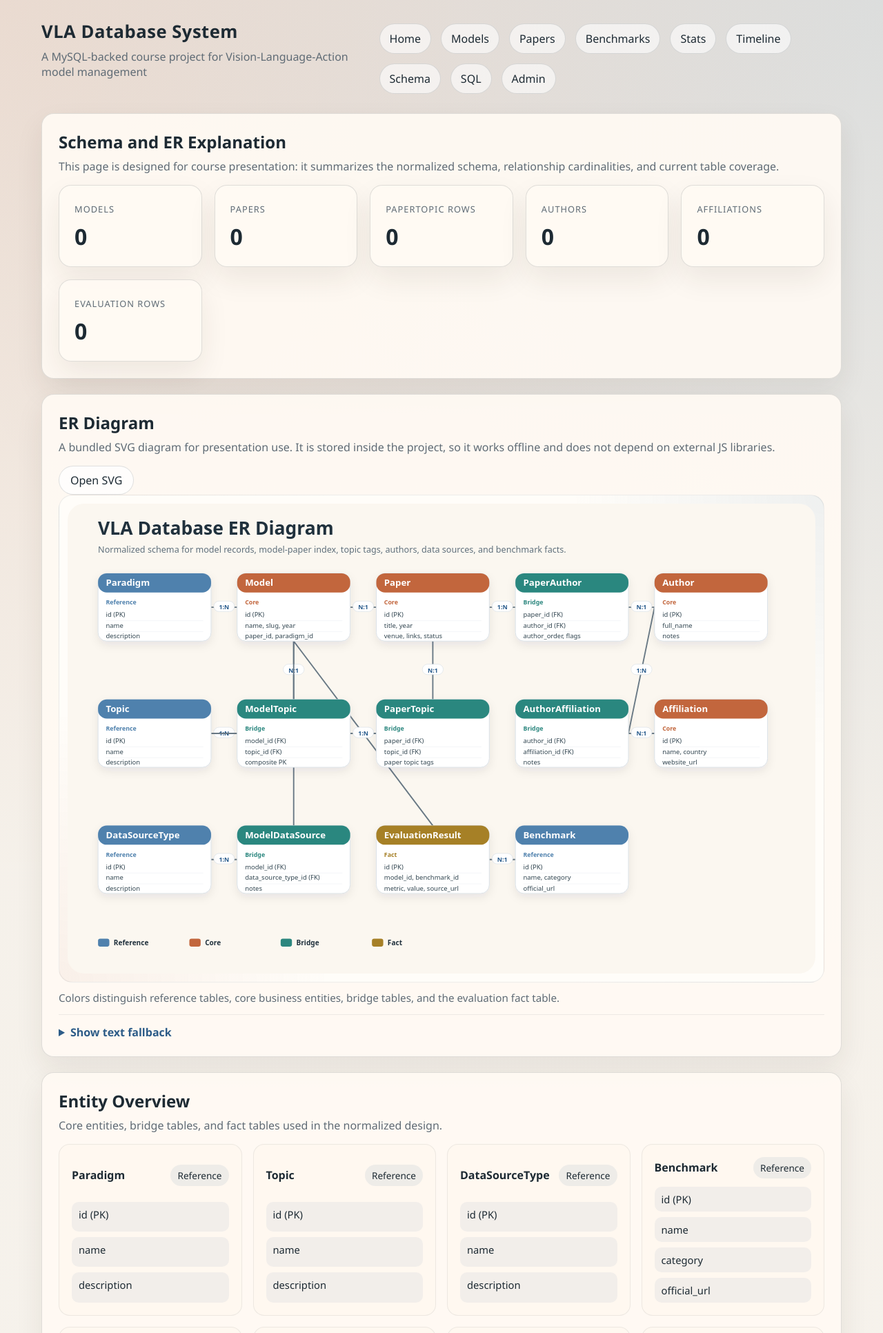
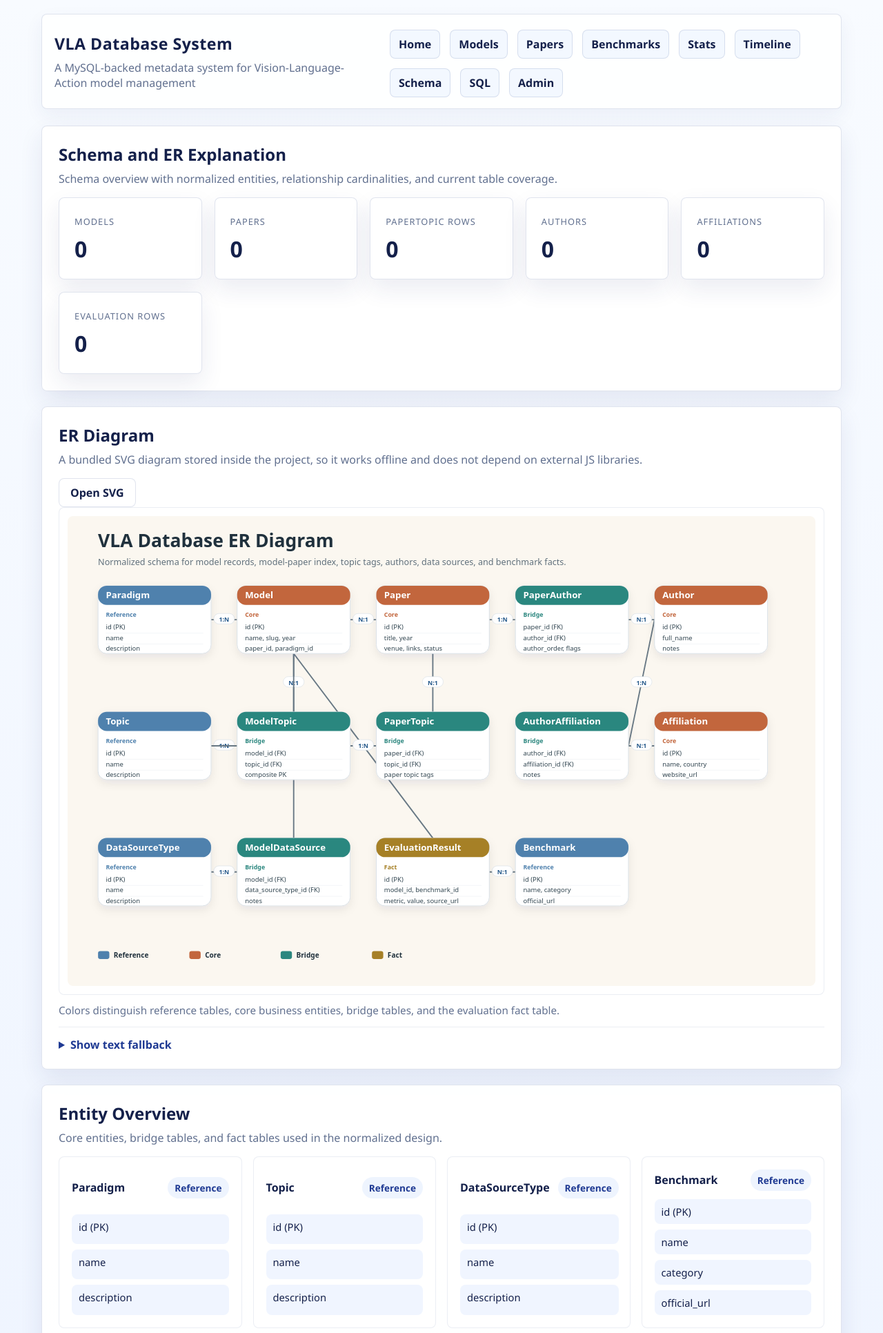
Before and after one commit to ybwowen/VLA-Database, a Flask app: page /schema in a window 1280 px wide. Shown: the top 1932 px of the page at 69% size. Run offline with Flask 3, Linux system fonts and the light colour scheme.

Commit message:
Refresh frontend theme and neutral wording

```diff
--- a/app/config.py
+++ b/app/config.py
@@ -26,5 +26,5 @@ def build_database_url():
 
 
 class Config:
-    SECRET_KEY = os.getenv("SECRET_KEY", "vla-course-project")
+    SECRET_KEY = os.getenv("SECRET_KEY", "vla-database-system")
     DATABASE_URL = build_database_url()
--- a/app/routes.py
+++ b/app/routes.py
@@ -964,7 +964,7 @@ def admin_model_create():
         recent_models=recent_models,
         page_title="Add Model Record",
         page_description=(
-            "Lightweight admin entry page for course demos. It creates a new model, "
+            "Lightweight admin entry page. It creates a new model, "
             "optionally creates or reuses a paper, and links selected topics and data-source categories."
         ),
         submit_label="Create Model",
--- a/app/static/css/style.css
+++ b/app/static/css/style.css
@@ -1,15 +1,16 @@
 :root {
-  --bg: #f4efe8;
-  --bg-deep: #e4d7c7;
-  --panel: rgba(255, 250, 244, 0.92);
-  --panel-strong: #fff8f0;
-  --ink: #1d2a33;
-  --muted: #5f6b75;
-  --accent: #b55730;
-  --accent-alt: #2d5c88;
-  --border: rgba(29, 42, 51, 0.14);
-  --shadow: 0 18px 40px rgba(52, 39, 28, 0.08);
-  --radius: 18px;
+  --bg: #f5f8ff;
+  --panel: rgba(255, 255, 255, 0.94);
+  --panel-strong: #ffffff;
+  --ink: #14204a;
+  --muted: #61708f;
+  --accent: #4285f4;
+  --accent-alt: #1f3a93;
+  --success: #238636;
+  --danger: #cf222e;
+  --border: rgba(65, 87, 149, 0.16);
+  --shadow: 0 14px 34px rgba(28, 49, 112, 0.09);
+  --radius: 8px;
 }
 
 * {
@@ -20,10 +21,7 @@ body {
   margin: 0;
   font-family: "Segoe UI", "PingFang SC", "Hiragino Sans GB", sans-serif;
   color: var(--ink);
-  background:
-    radial-gradient(circle at top left, rgba(181, 87, 48, 0.12), transparent 30%),
-    radial-gradient(circle at top right, rgba(45, 92, 136, 0.12), transparent 34%),
-    linear-gradient(180deg, var(--bg) 0%, #f8f5ef 100%);
+  background: linear-gradient(180deg, #f8fbff 0%, #eef4ff 56%, var(--bg) 100%);
   min-height: 100vh;
 }
 
@@ -39,20 +37,26 @@ a:hover {
 .page-shell {
   max-width: 1200px;
   margin: 0 auto;
-  padding: 28px 20px 40px;
+  padding: 20px 20px 40px;
 }
 
 .site-header {
   display: flex;
   justify-content: space-between;
-  align-items: flex-start;
+  align-items: center;
   gap: 24px;
-  margin-bottom: 28px;
+  margin-bottom: 24px;
+  padding: 16px 18px;
+  border: 1px solid var(--border);
+  border-radius: var(--radius);
+  background: rgba(255, 255, 255, 0.86);
+  box-shadow: 0 10px 28px rgba(28, 49, 112, 0.06);
+  backdrop-filter: blur(12px);
 }
 
 .brand {
   display: inline-block;
-  font-size: 1.6rem;
+  font-size: 1.45rem;
   font-weight: 800;
   letter-spacing: 0.02em;
   color: var(--ink);
@@ -72,11 +76,18 @@ a:hover {
 }
 
 .site-nav a {
-  padding: 10px 14px;
-  border-radius: 999px;
-  background: rgba(255, 255, 255, 0.6);
+  padding: 9px 12px;
+  border-radius: 8px;
+  background: rgba(66, 133, 244, 0.06);
   border: 1px solid var(--border);
   color: var(--ink);
+  font-weight: 600;
+}
+
+.site-nav a:hover {
+  background: rgba(66, 133, 244, 0.12);
+  color: var(--accent-alt);
+  text-decoration: none;
 }
 
 .main-content {
@@ -139,23 +151,33 @@ a:hover {
   gap: 8px;
   min-height: 42px;
   padding: 0 16px;
-  border-radius: 999px;
+  border-radius: 8px;
   border: 1px solid var(--border);
-  background: rgba(255, 255, 255, 0.72);
+  background: rgba(255, 255, 255, 0.82);
   color: var(--ink);
   cursor: pointer;
+  font-weight: 700;
+  transition: background 0.18s ease, border-color 0.18s ease, transform 0.18s ease;
+}
+
+.button:hover {
+  background: rgba(66, 133, 244, 0.1);
+  border-color: rgba(66, 133, 244, 0.35);
+  text-decoration: none;
+  transform: translateY(-1px);
 }
 
 .button-primary {
-  background: linear-gradient(135deg, var(--accent) 0%, #da7b54 100%);
+  background: linear-gradient(135deg, var(--accent) 0%, #6fa4ff 100%);
   color: #fff;
   border-color: transparent;
+  box-shadow: 0 12px 24px rgba(66, 133, 244, 0.22);
 }
 
 .button-danger {
-  background: rgba(145, 48, 34, 0.1);
-  color: #7b2c20;
-  border-color: rgba(145, 48, 34, 0.18);
+  background: rgba(207, 34, 46, 0.08);
+  color: var(--danger);
+  border-color: rgba(207, 34, 46, 0.18);
 }
 
 .stats-grid,
@@ -284,9 +306,10 @@ th {
   gap: 6px;
   padding: 6px 10px;
   border-radius: 999px;
-  background: rgba(45, 92, 136, 0.08);
-  color: var(--ink);
+  background: rgba(66, 133, 244, 0.09);
+  color: var(--accent-alt);
   font-size: 0.85rem;
+  font-weight: 600;
 }
 
 .stack-list {
@@ -498,12 +521,9 @@ form {
 .diagram-stage {
   overflow-x: auto;
   padding: 12px;
-  border-radius: 20px;
-  background:
-    radial-gradient(circle at top right, rgba(45, 92, 136, 0.08), transparent 28%),
-    radial-gradient(circle at bottom left, rgba(181, 87, 48, 0.08), transparent 30%),
-    #fffdf9;
-  border: 1px solid rgba(29, 42, 51, 0.08);
+  border-radius: 8px;
+  background: #ffffff;
+  border: 1px solid rgba(65, 87, 149, 0.1);
 }
 
 .diagram-image {
@@ -511,7 +531,7 @@ form {
   width: min(100%, 1680px);
   min-width: 980px;
   height: auto;
-  border-radius: 24px;
+  border-radius: 8px;
 }
 
 .diagram-caption {
@@ -521,7 +541,7 @@ form {
 
 .diagram-fallback {
   margin-top: 14px;
-  border-top: 1px solid rgba(29, 42, 51, 0.08);
+  border-top: 1px solid rgba(65, 87, 149, 0.1);
   padding-top: 14px;
 }
 
@@ -542,9 +562,9 @@ form {
   display: grid;
   gap: 12px;
   padding: 18px;
-  border-radius: 16px;
+  border-radius: 8px;
   background: var(--panel-strong);
-  border: 1px solid rgba(29, 42, 51, 0.08);
+  border: 1px solid rgba(65, 87, 149, 0.1);
 }
 
 .schema-card-top {
@@ -561,8 +581,8 @@ form {
 
 .schema-field {
   padding: 8px 10px;
-  border-radius: 10px;
-  background: rgba(45, 92, 136, 0.06);
+  border-radius: 8px;
+  background: rgba(66, 133, 244, 0.08);
   font-size: 0.92rem;
 }
 
--- a/app/templates/base.html
+++ b/app/templates/base.html
@@ -11,7 +11,7 @@
       <header class="site-header">
         <div class="brand-block">
           <a class="brand" href="{{ url_for('main.index') }}">VLA Database System</a>
-          <p class="brand-subtitle">A MySQL-backed course project for Vision-Language-Action model management</p>
+          <p class="brand-subtitle">A MySQL-backed metadata system for Vision-Language-Action model management</p>
         </div>
         <nav class="site-nav">
           <a href="{{ url_for('main.index') }}">Home</a>
@@ -40,7 +40,7 @@
       </main>
 
       <footer class="site-footer">
-        <p>Database course demo • Flask + SQLAlchemy + MySQL • source-linked records</p>
+        <p>VLA metadata system • Flask + SQLAlchemy + MySQL • source-linked records</p>
       </footer>
     </div>
   </body>
--- a/app/templates/index.html
+++ b/app/templates/index.html
@@ -5,7 +5,7 @@
 {% block content %}
 <section class="hero-card">
   <div class="hero-copy">
-    <span class="eyebrow">Course Demo</span>
+    <span class="eyebrow">VLA Metadata System</span>
     <h1>VLA model metadata, normalized and queryable</h1>
     <p>
       This prototype manages VLA model records, papers, selected authors, affiliations,
--- a/app/templates/queries.html
+++ b/app/templates/queries.html
@@ -6,7 +6,7 @@
 <section class="panel">
   <div class="panel-header">
     <h1>SQL Query Examples</h1>
-    <p>Poster-ready SQL snippets that map directly to the relational design and visible dashboard results.</p>
+    <p>Reusable SQL snippets that map directly to the relational design and dashboard results.</p>
   </div>
 
   <div class="stats-grid">
--- a/app/templates/schema.html
+++ b/app/templates/schema.html
@@ -6,7 +6,7 @@
 <section class="panel">
   <div class="panel-header">
     <h1>Schema and ER Explanation</h1>
-    <p>This page is designed for course presentation: it summarizes the normalized schema, relationship cardinalities, and current table coverage.</p>
+    <p>Schema overview with normalized entities, relationship cardinalities, and current table coverage.</p>
   </div>
 
   <div class="stats-grid">
@@ -40,7 +40,7 @@
 <section class="panel">
   <div class="panel-header">
     <h2>ER Diagram</h2>
-    <p>A bundled SVG diagram for presentation use. It is stored inside the project, so it works offline and does not depend on external JS libraries.</p>
+    <p>A bundled SVG diagram stored inside the project, so it works offline and does not depend on external JS libraries.</p>
   </div>
   <div class="section-actions">
     <a class="button" href="{{ url_for('static', filename='img/er_diagram.svg') }}" target="_blank" rel="noopener">Open SVG</a>
@@ -88,7 +88,7 @@
 <section class="panel">
   <div class="panel-header">
     <h2>Relationship Explanation</h2>
-    <p>Cardinalities that you can directly explain during the demo.</p>
+    <p>Cardinalities used by the normalized relational design.</p>
   </div>
   <div class="table-wrap">
     <table>
@@ -118,7 +118,7 @@
   <article class="panel">
     <div class="panel-header">
       <h2>Normalization Highlights</h2>
-      <p>Key points for database-course evaluation.</p>
+      <p>Key points for normalized database design.</p>
     </div>
     <div class="stack-list">
       <div class="stack-item"><span>Paper and Model are separated</span><small class="subtle">Avoids mixing publication metadata with model metadata.</small></div>
@@ -129,14 +129,14 @@
 
   <article class="panel">
     <div class="panel-header">
-      <h2>Typical Demo Script</h2>
-      <p>A simple order for your presentation.</p>
+      <h2>Suggested Walkthrough</h2>
+      <p>A simple order for inspecting the system.</p>
     </div>
     <div class="stack-list">
       <div class="stack-item"><span>1. Open `/schema`</span><small class="subtle">Explain entities and cardinalities.</small></div>
       <div class="stack-item"><span>2. Open `/stats`</span><small class="subtle">Show grouped queries and aggregate results.</small></div>
       <div class="stack-item"><span>3. Open `/models` and `/models/openvla`</span><small class="subtle">Show query and detail retrieval.</small></div>
-      <div class="stack-item"><span>4. Open `/admin/models/new`</span><small class="subtle">Demonstrate insert operations.</small></div>
+      <div class="stack-item"><span>4. Open `/admin/models/new`</span><small class="subtle">Create a new model record.</small></div>
     </div>
   </article>
 </section>
--- a/app/templates/stats.html
+++ b/app/templates/stats.html
@@ -6,7 +6,7 @@
 <section class="panel">
   <div class="panel-header">
     <h1>Statistics Dashboard</h1>
-    <p>Aggregate query results for course presentation, covering the 2022-2026 VLA timeline.</p>
+    <p>Aggregate views over the 2022-2026 VLA model timeline.</p>
   </div>
 
   <div class="stats-grid">
--- a/app/templates/timeline.html
+++ b/app/templates/timeline.html
@@ -6,7 +6,7 @@
 <section class="panel timeline-hero">
   <div class="panel-header">
     <h1>VLA Timeline</h1>
-    <p>Representative VLA and VLA-adjacent robot policies, grouped by release year for presentation.</p>
+    <p>Representative VLA and VLA-adjacent robot policies, grouped by release year.</p>
   </div>
 
   <div class="stats-grid">
--- a/scripts/init_db.py
+++ b/scripts/init_db.py
@@ -14,11 +14,11 @@ from app.seed_data import load_seed_data
 
 
 def main():
-    parser = argparse.ArgumentParser(description="Initialize the MySQL schema and load demo data.")
+    parser = argparse.ArgumentParser(description="Initialize the MySQL schema and load sample data.")
     parser.add_argument(
         "--reset",
         action="store_true",
-        help="Drop all tables before recreating them and reloading demo data.",
+        help="Drop all tables before recreating them and reloading sample data.",
     )
     args = parser.parse_args()
 
```
Also changed, not shown: other parts of app/static/css/style.css (+31 -30 lines), app/seed_data.py (+5 -5 lines), docs/COURSE_REPORT.md (+4 -4 lines), docs/index.html (+5 -5 lines), tests/test_app.py (+3 -3 lines), README.md.
